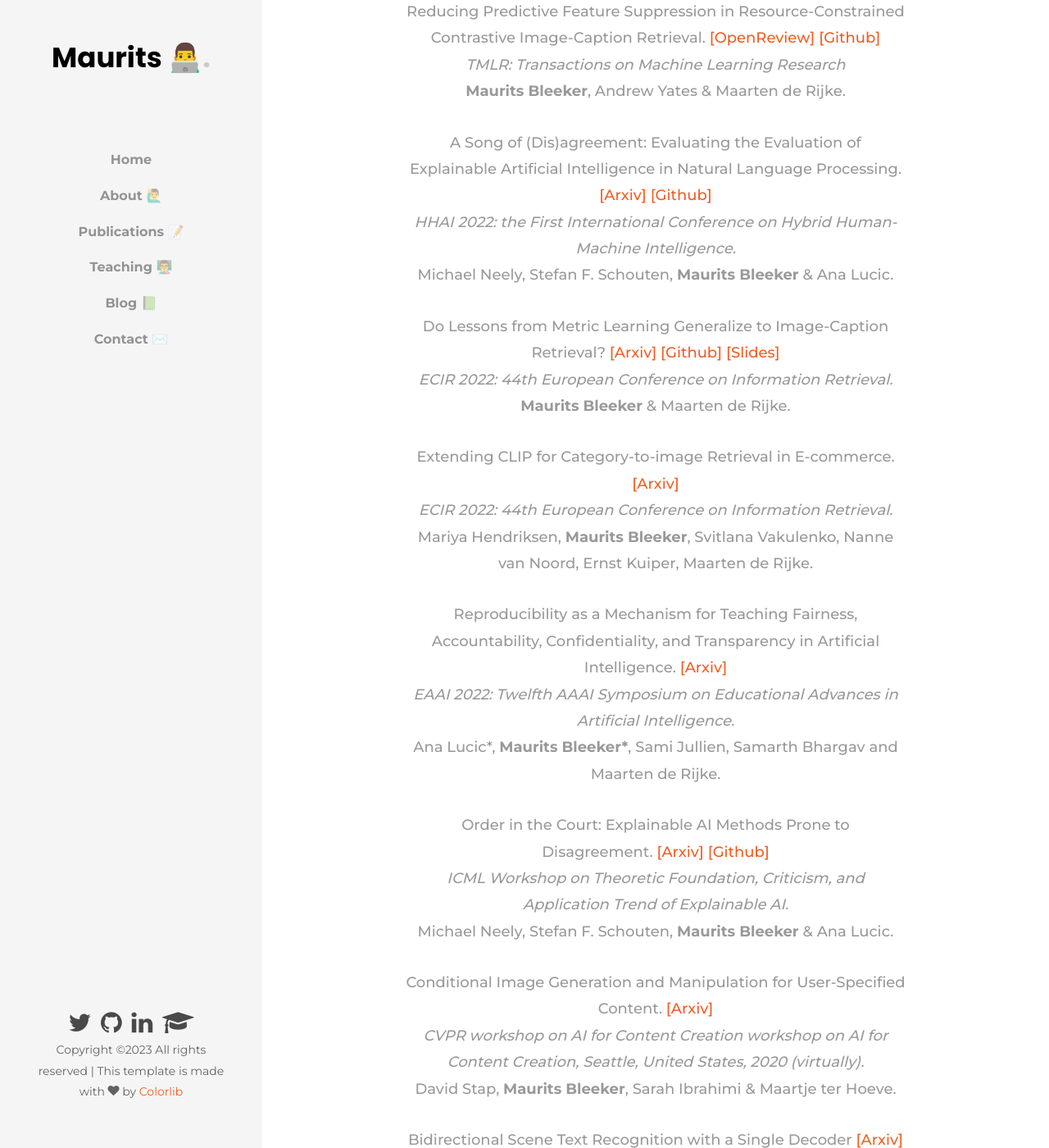
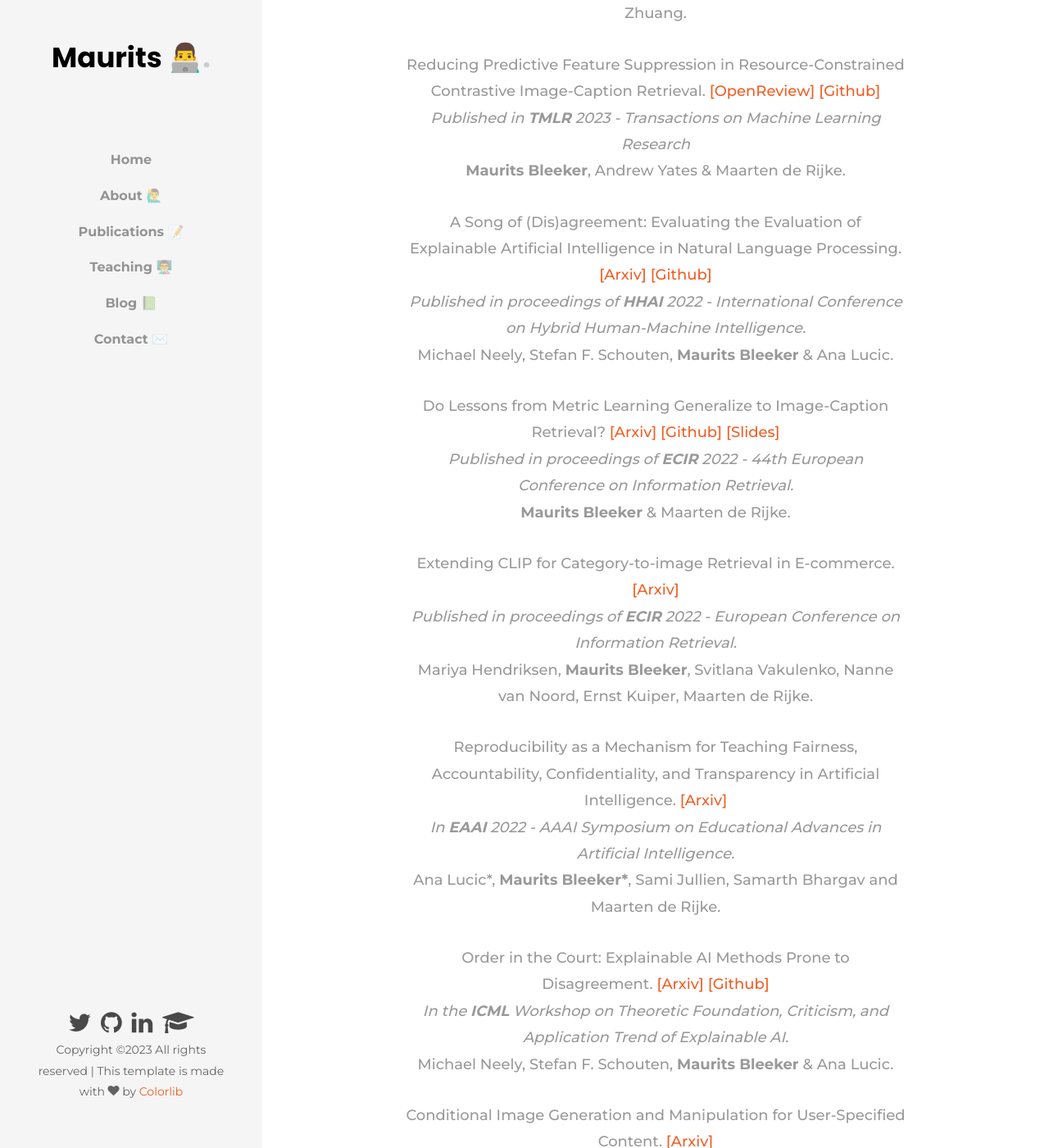
Before and after one commit to MauritsBleeker/mauritsbleeker.github.io, a Jekyll site: the page built from publications.md, in a window 1280 px wide and 1400 px high, scrolled down 404 px. Shown: the whole window at 82% size. Built offline with Jekyll 4.4.1, drawn with Linux system fonts in a browser that asks for light colours; some web fonts are replaced; some of the changed text lies outside the part shown.

Commit message:
update publications

```diff
--- a/_layouts/publications.html
+++ b/_layouts/publications.html
@@ -15,7 +15,8 @@
                             <a href="https://arxiv.org/abs/2304.08862"> [Arxiv] </a>
                         </p>
                         <p class="conference">
-                            <i> Preprint </i>
+                            <i> Published in proceedings of <b>INTERSPEECH</b> 2023 - Annual Conference of the International Speech
+                                Communication Association</i>
                         </p>
                         <p class="authors">
                             <b>Maurits Bleeker</b>, Pawel Swietojanski, Stefan Braun & Xiaodan Zhuang.
@@ -27,7 +28,7 @@
                             <a href="https://github.com/MauritsBleeker/reducing-predictive-feature-suppression"> [Github]</a>
                         </p>
                         <p class="conference">
-                            <i> TMLR: Transactions on Machine Learning Research </i>
+                            <i> Published in <b>TMLR</b>  2023 - Transactions on Machine Learning Research </i>
                         </p>
                         <p class="authors">
                             <b>Maurits Bleeker</b>, Andrew Yates & Maarten de Rijke.
@@ -39,7 +40,7 @@
                             <a href="https://github.com/sfschouten/court-of-xai"> [Github]</a>
                         </p>
                         <p class="conference">
-                            <i> HHAI 2022:  the First International Conference on Hybrid Human-Machine Intelligence. </i>
+                            <i> Published in proceedings of <b>HHAI</b> 2022 - International Conference on Hybrid Human-Machine Intelligence. </i>
                         </p>
                         <p class="authors">
                             Michael Neely, Stefan F. Schouten, <b>Maurits Bleeker</b> & Ana Lucic.
@@ -52,7 +53,7 @@
                             <a href="/slides/ecir.pdf"> [Slides]</a>
                         </p>
                         <p class="conference">
-                            <i> ECIR 2022: 44th European Conference on Information Retrieval. </i>
+                            <i> Published in proceedings of <b>ECIR</b> 2022 - 44th European Conference on Information Retrieval. </i>
                         </p>
                         <p class="authors">
                             <b>Maurits Bleeker</b> & Maarten de Rijke.
@@ -63,7 +64,7 @@
                             <a href="https://arxiv.org/abs/2112.11294"> [Arxiv]</a>
                         </p>
                         <p class="conference">
-                            <i> ECIR 2022: 44th European Conference on Information Retrieval.</i>
+                            <i> Published in proceedings of <b>ECIR</b> 2022 - European Conference on Information Retrieval.</i>
                         </p>
                         <p class="authors">
                             Mariya Hendriksen, <b>Maurits Bleeker</b>, Svitlana Vakulenko, Nanne van Noord, Ernst Kuiper, Maarten de Rijke.
@@ -75,7 +76,7 @@
                             <a href="https://arxiv.org/abs/2111.00826"> [Arxiv]</a>
                         </p>
                         <p class="conference">
-                            <i> EAAI 2022: Twelfth AAAI Symposium on Educational Advances in Artificial Intelligence. </i>
+                            <i> In <b>EAAI</b> 2022 - AAAI Symposium on Educational Advances in Artificial Intelligence. </i>
                         </p>
                         <p class="authors">
                             Ana Lucic*, <b>Maurits Bleeker*</b>, Sami Jullien, Samarth Bhargav and Maarten de Rijke.
@@ -87,7 +88,7 @@
                             <a href="http://github.com/sfschouten/court-of-xai"> [Github] </a>
                         </p>
                         <p class="conference">
-                            <i>ICML Workshop on Theoretic Foundation, Criticism, and Application Trend of Explainable AI.</i>
+                            <i>In the <b>ICML</b> Workshop on Theoretic Foundation, Criticism, and Application Trend of Explainable AI.</i>
                         </p>
                         <p class="authors">
                             Michael Neely, Stefan F. Schouten, <b>Maurits Bleeker</b> & Ana Lucic.
@@ -98,8 +99,9 @@
                             <a href="https://arxiv.org/pdf/2005.04909.pdf"> [Arxiv]</a>
                         </p>
                         <p class="conference">
-                            <i> CVPR workshop on AI for Content Creation workshop on AI for Content Creation, Seattle, United States, 2020
-                                (virtually).</i>
+                            <i>In the <b>CVPR</b> workshop on AI for Content Creation workshop on AI for Content Creation.
+                                (virtually).
+                            </i>
                         </p>
                         <p class="authors">
                             David Stap,  <b>Maurits Bleeker</b>, Sarah Ibrahimi &  Maartje ter Hoeve.
@@ -111,7 +113,7 @@
                             <a href="https://github.com/MauritsBleeker/Bi-STET"> [Github] </a>
                         </p>
                         <p class="conference">
-                            <i> ECAI 2020: 24th European Conference on Artificial Intelligence. </i>
+                            <i>Published in proceedings of <b>ECAI</b> 2020 - European Conference on Artificial Intelligence. </i>
                         </p>
                         <p class="authors">
                             <b>Maurits Bleeker</b> & Maarten de Rijke.
```
